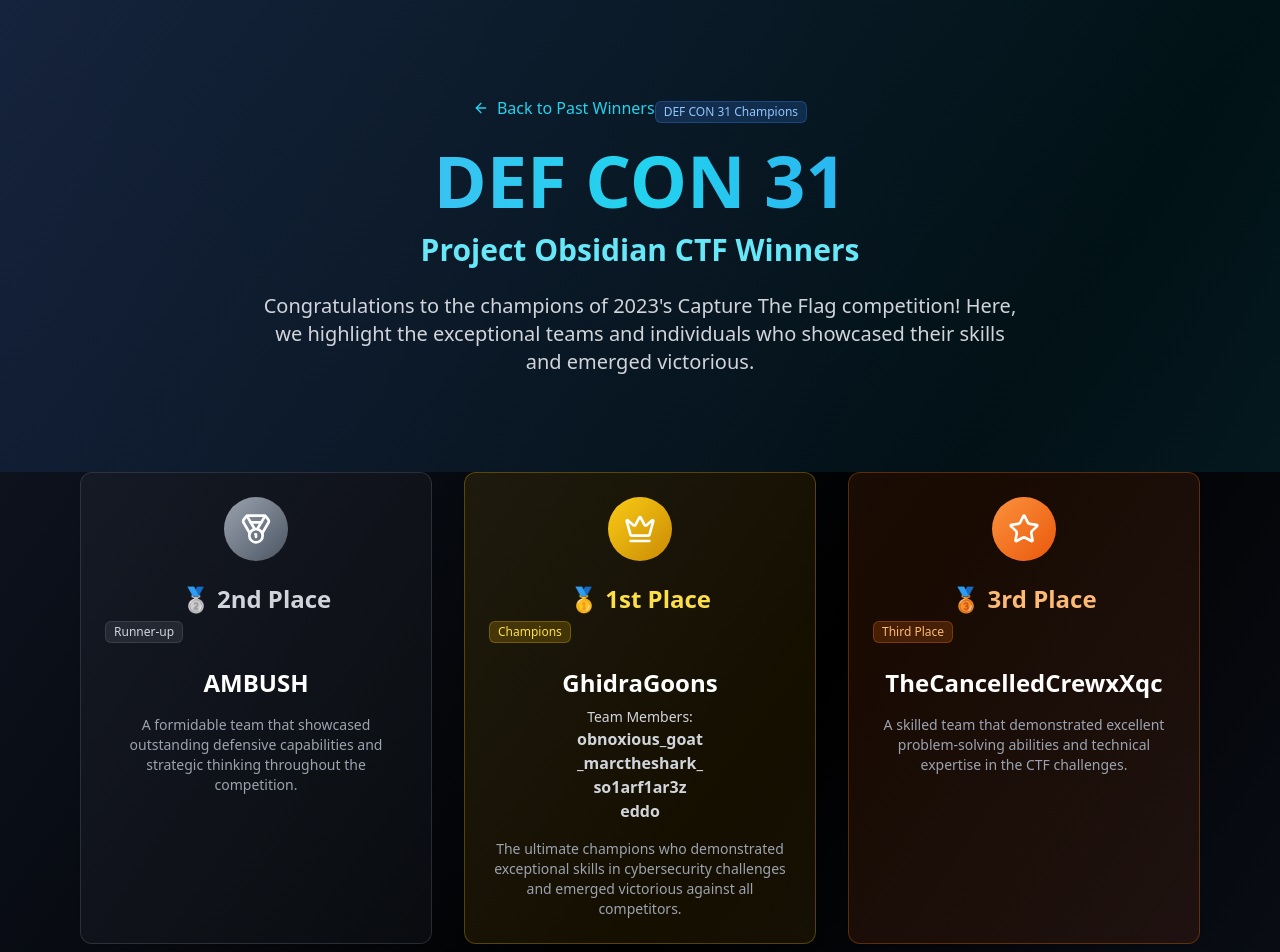
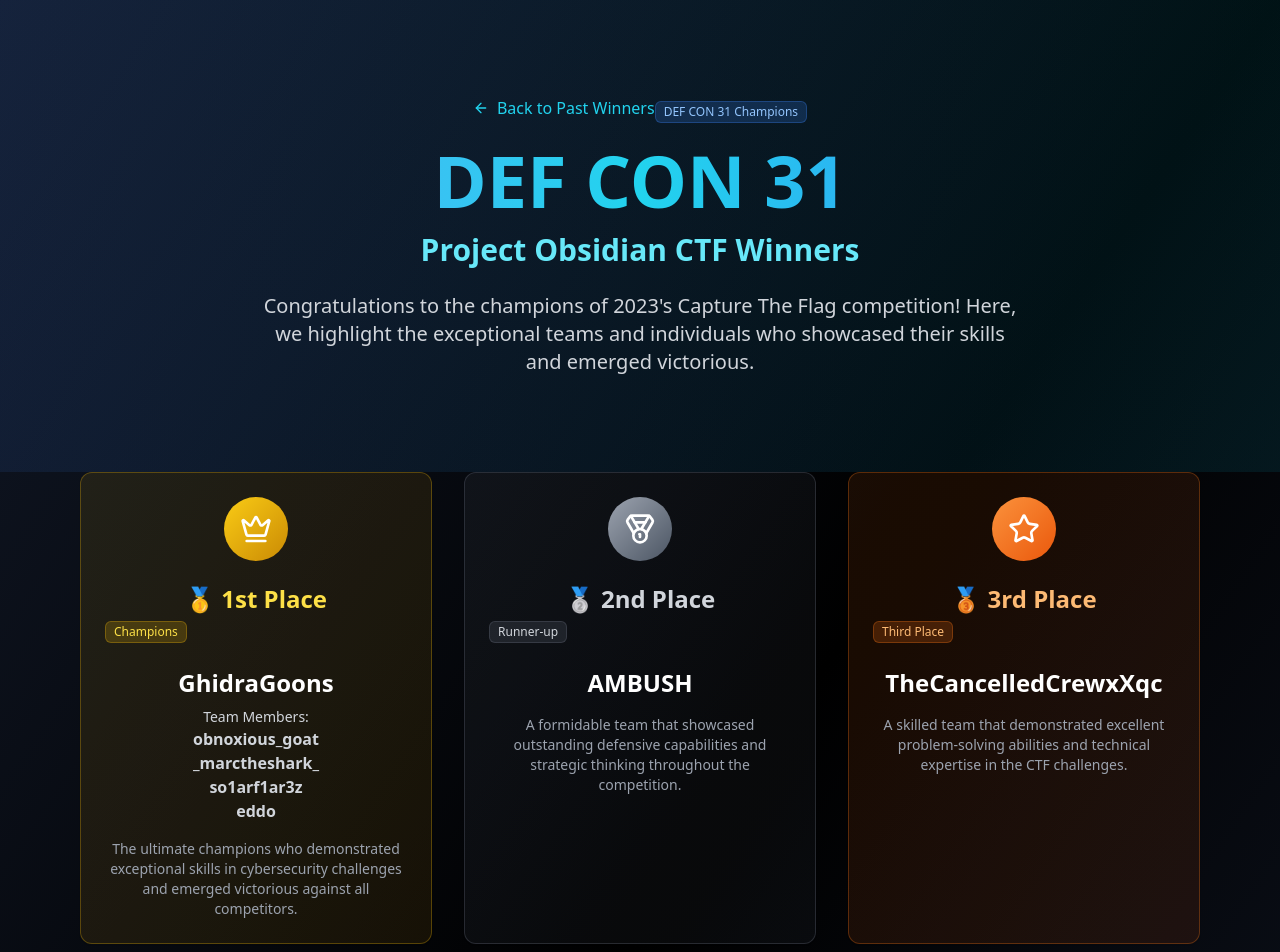
Before and after one commit to blueteamvillage/ctf-dot-blueteamvillage-dot-org-dc33, a Next.js app: page /past-winners/defcon-31 in a window 1280 px wide. Shown: the top 952 px of the page. Built offline with nearby package versions, Linux system fonts and the light colour scheme.

Commit message:
Corrected order of winnders

```diff
--- a/app/past-winners/defcon-31/page.tsx
+++ b/app/past-winners/defcon-31/page.tsx
@@ -36,7 +36,7 @@
       <div className="max-w-6xl mx-auto px-4 pb-16">
         <div className="grid grid-cols-1 lg:grid-cols-3 gap-8 mb-16">
           {/* 1st Place */}
-          <Card className="bg-gradient-to-br from-yellow-500/10 to-yellow-600/10 border-yellow-500/30 order-1 lg:order-2">
+          <Card className="bg-gradient-to-br from-yellow-500/10 to-yellow-600/10 border-yellow-500/30">
             <CardHeader className="text-center">
               <div className="flex justify-center mb-4">
                 <div className="w-16 h-16 bg-gradient-to-br from-yellow-400 to-yellow-600 rounded-full flex items-center justify-center">
@@ -62,7 +62,7 @@
           </Card>
 
           {/* 2nd Place */}
-          <Card className="bg-gradient-to-br from-gray-500/10 to-gray-600/10 border-gray-500/30 order-2 lg:order-1">
+          <Card className="bg-gradient-to-br from-gray-500/10 to-gray-600/10 border-gray-500/30">
             <CardHeader className="text-center">
               <div className="flex justify-center mb-4">
                 <div className="w-16 h-16 bg-gradient-to-br from-gray-400 to-gray-600 rounded-full flex items-center justify-center">
@@ -81,7 +81,7 @@
           </Card>
 
           {/* 3rd Place */}
-          <Card className="bg-gradient-to-br from-orange-500/10 to-orange-600/10 border-orange-500/30 order-3">
+          <Card className="bg-gradient-to-br from-orange-500/10 to-orange-600/10 border-orange-500/30">
             <CardHeader className="text-center">
               <div className="flex justify-center mb-4">
                 <div className="w-16 h-16 bg-gradient-to-br from-orange-400 to-orange-600 rounded-full flex items-center justify-center">
--- a/app/past-winners/defcon-32/page.tsx
+++ b/app/past-winners/defcon-32/page.tsx
@@ -36,7 +36,7 @@
       <div className="max-w-6xl mx-auto px-4 pb-16">
         <div className="grid grid-cols-1 lg:grid-cols-3 gap-8 mb-16">
           {/* 1st Place */}
-          <Card className="bg-gradient-to-br from-yellow-500/10 to-yellow-600/10 border-yellow-500/30 order-1 lg:order-2">
+          <Card className="bg-gradient-to-br from-yellow-500/10 to-yellow-600/10 border-yellow-500/30">
             <CardHeader className="text-center">
               <div className="flex justify-center mb-4">
                 <div className="w-16 h-16 bg-gradient-to-br from-yellow-400 to-yellow-600 rounded-full flex items-center justify-center">
@@ -59,7 +59,7 @@
           </Card>
 
           {/* 2nd Place */}
-          <Card className="bg-gradient-to-br from-gray-500/10 to-gray-600/10 border-gray-500/30 order-2 lg:order-1">
+          <Card className="bg-gradient-to-br from-gray-500/10 to-gray-600/10 border-gray-500/30">
             <CardHeader className="text-center">
               <div className="flex justify-center mb-4">
                 <div className="w-16 h-16 bg-gradient-to-br from-gray-400 to-gray-600 rounded-full flex items-center justify-center">
@@ -78,7 +78,7 @@
           </Card>
 
           {/* 3rd Place */}
-          <Card className="bg-gradient-to-br from-orange-500/10 to-orange-600/10 border-orange-500/30 order-3">
+          <Card className="bg-gradient-to-br from-orange-500/10 to-orange-600/10 border-orange-500/30">
             <CardHeader className="text-center">
               <div className="flex justify-center mb-4">
                 <div className="w-16 h-16 bg-gradient-to-br from-orange-400 to-orange-600 rounded-full flex items-center justify-center">
```
